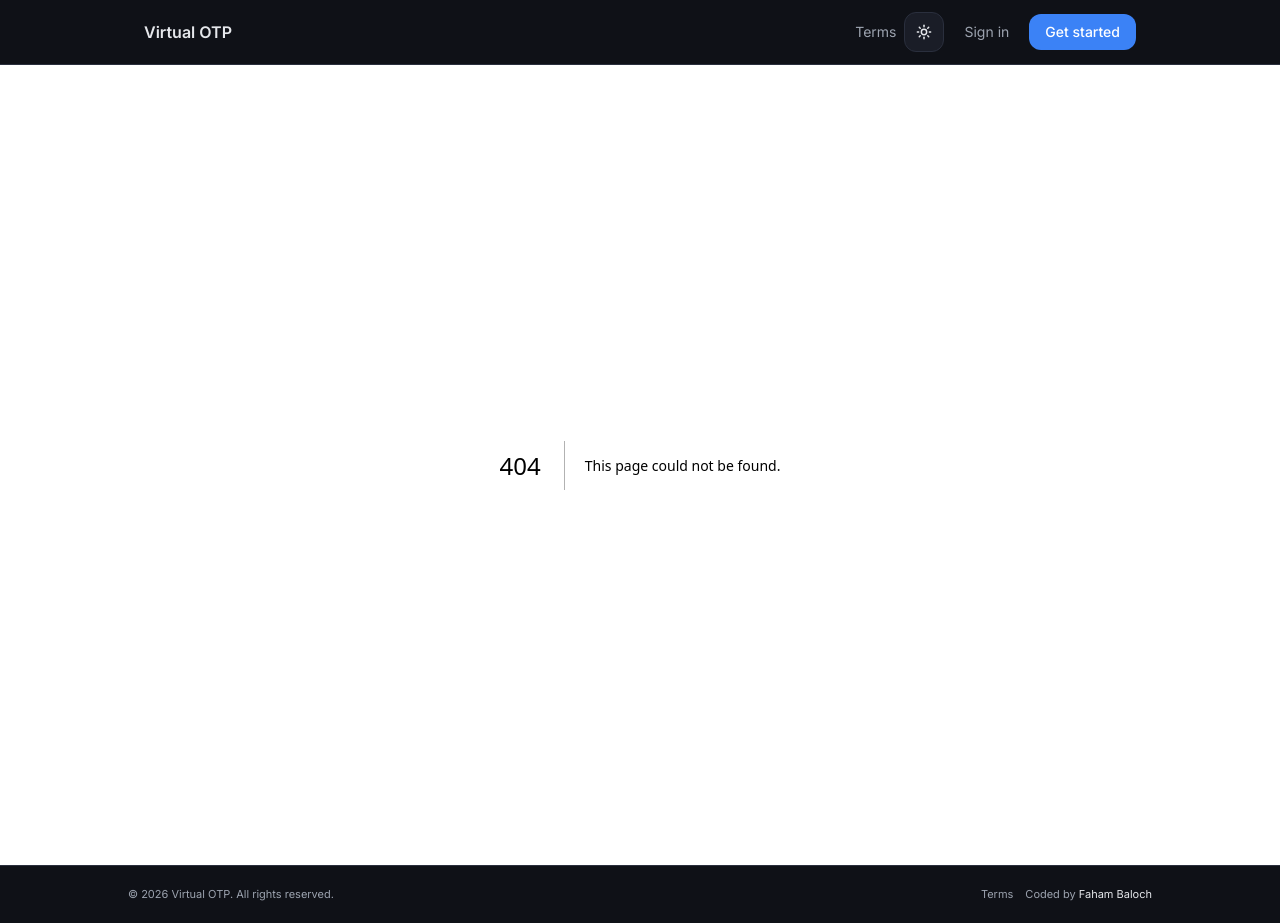
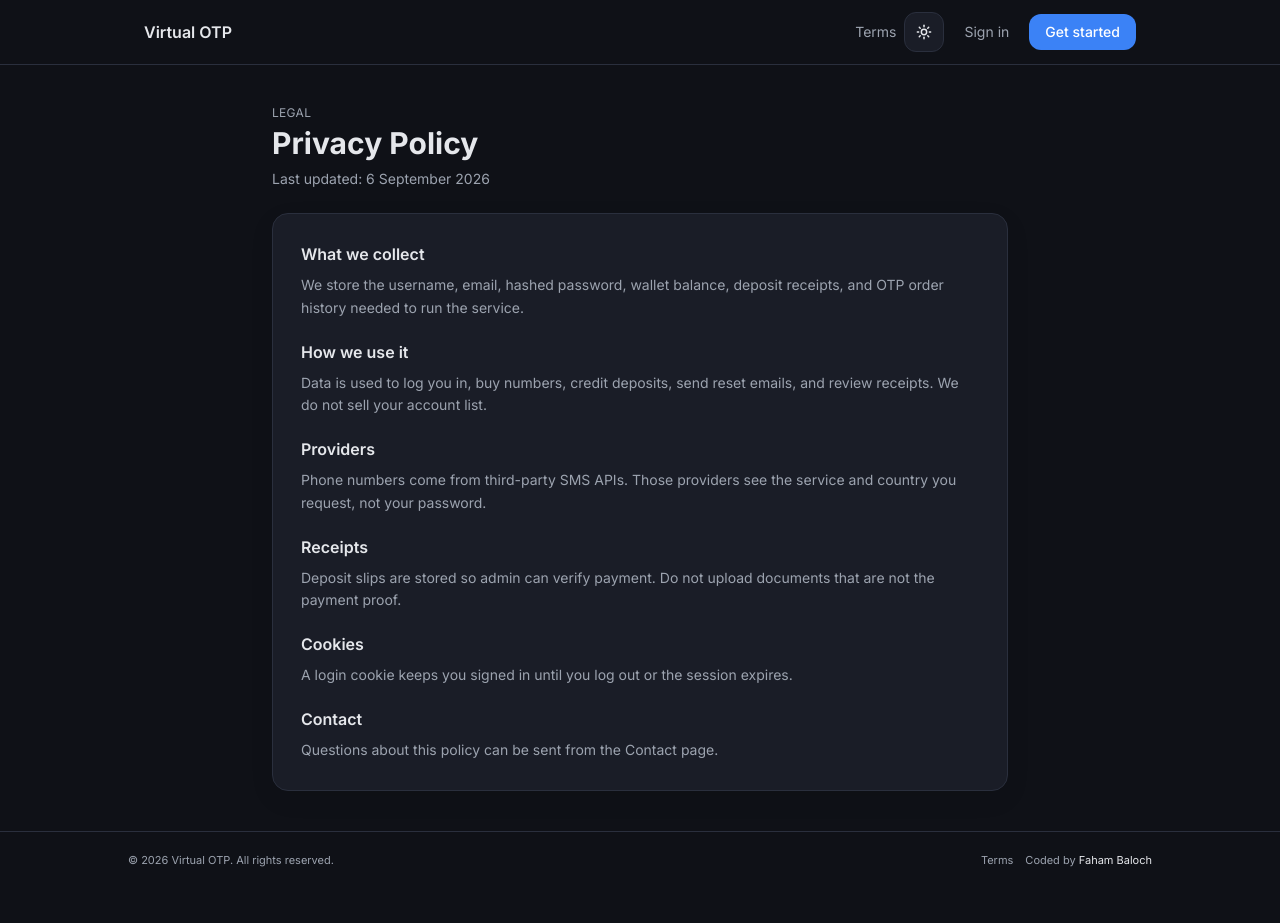
Before and after one commit to faham112/virtual-otp-system, a Next.js app in the folder frontend/: page /privacy in a window 1280 px wide. Before the commit this address had no page. After the commit the page ends 888 px from the top, so only its background shows below. Built offline with nearby package versions, Linux system fonts and the light colour scheme.

Commit message:
Add privacy policy page

```diff
--- /dev/null
+++ b/frontend/app/privacy/page.tsx
@@ -0,0 +1,37 @@
+export default function PrivacyPage() {
+  return (
+    <main className="max-w-3xl mx-auto px-4 py-10 space-y-6">
+      <div>
+        <p className="text-xs text-muted uppercase tracking-wide">Legal</p>
+        <h1 className="text-3xl font-bold text-fg mt-1">Privacy Policy</h1>
+        <p className="text-sm text-muted mt-2">Last updated: 6 September 2026</p>
+      </div>
+      <div className="card p-5 sm:p-7 space-y-5 text-sm leading-relaxed text-muted">
+        <section>
+          <h2 className="text-fg font-semibold text-base mb-2">What we collect</h2>
+          <p>We store the username, email, hashed password, wallet balance, deposit receipts, and OTP order history needed to run the service.</p>
+        </section>
+        <section>
+          <h2 className="text-fg font-semibold text-base mb-2">How we use it</h2>
+          <p>Data is used to log you in, buy numbers, credit deposits, send reset emails, and review receipts. We do not sell your account list.</p>
+        </section>
+        <section>
+          <h2 className="text-fg font-semibold text-base mb-2">Providers</h2>
+          <p>Phone numbers come from third-party SMS APIs. Those providers see the service and country you request, not your password.</p>
+        </section>
+        <section>
+          <h2 className="text-fg font-semibold text-base mb-2">Receipts</h2>
+          <p>Deposit slips are stored so admin can verify payment. Do not upload documents that are not the payment proof.</p>
+        </section>
+        <section>
+          <h2 className="text-fg font-semibold text-base mb-2">Cookies</h2>
+          <p>A login cookie keeps you signed in until you log out or the session expires.</p>
+        </section>
+        <section>
+          <h2 className="text-fg font-semibold text-base mb-2">Contact</h2>
+          <p>Questions about this policy can be sent from the Contact page.</p>
+        </section>
+      </div>
+    </main>
+  );
+}
```
